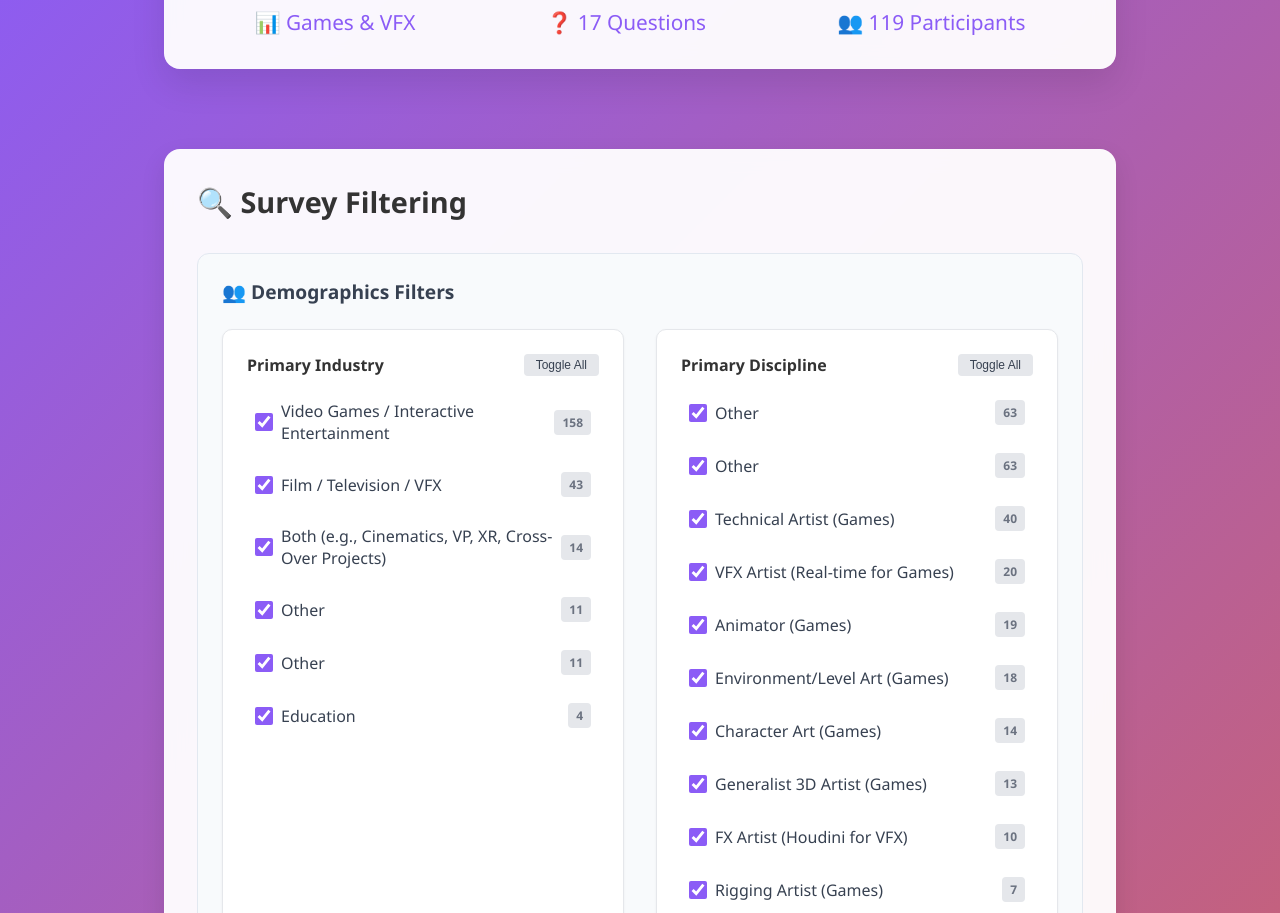
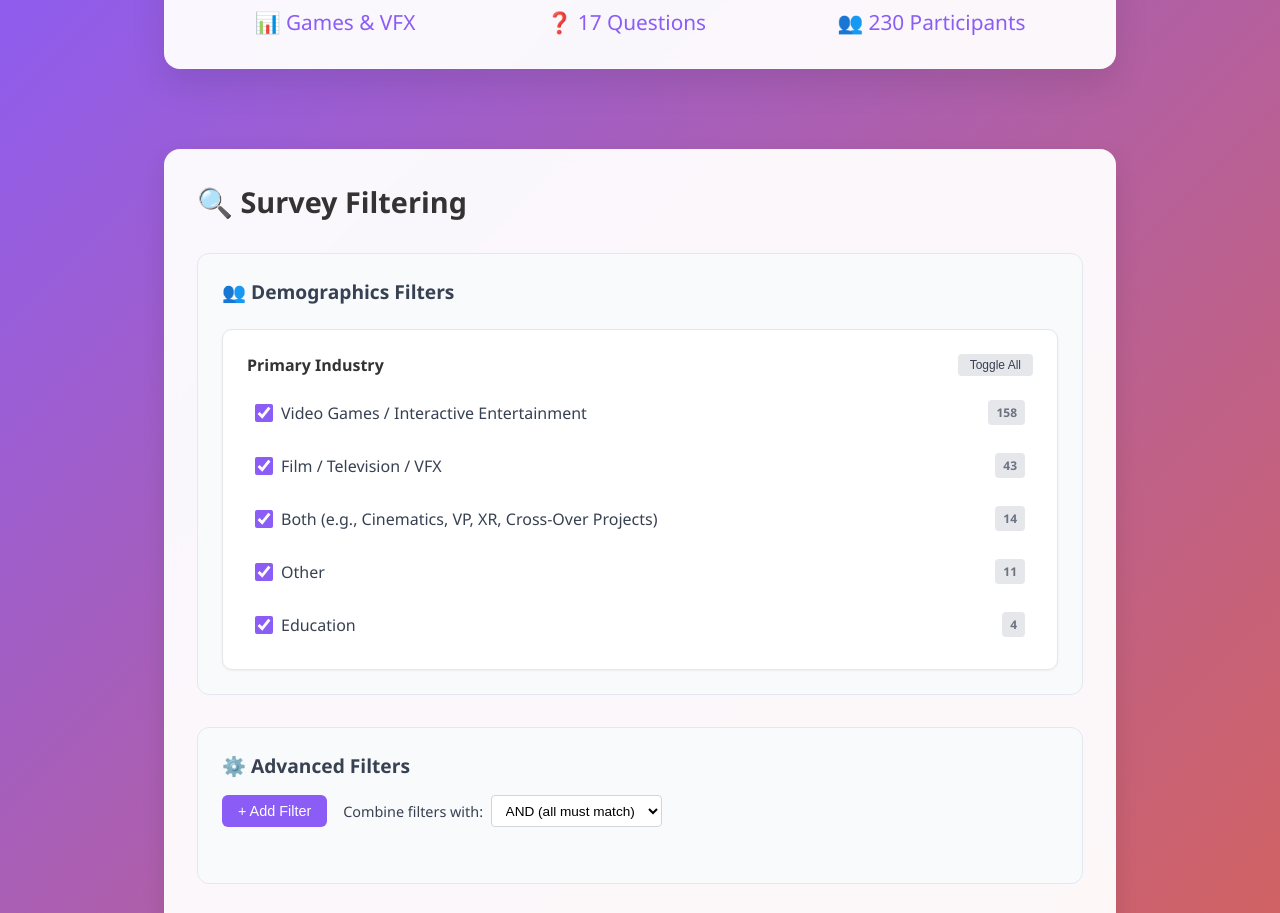
Before and after one commit to BredaUniversityGames/curriculum-prioritization-vfx, a plain HTML site: page index.html in a window 1280 px wide. Shown: the part 128-1041 px from the top of the page. Drawn offline with nearby package versions, Linux system fonts and the light colour scheme.

Commit message:
🤩 done (for now)

```diff
--- a/app.js
+++ b/app.js
@@ -141,8 +141,22 @@ const SurveyApp = {
 
         this.populateQuestionDropdown();
         this.populateDemographicOptions('primary_industry');
-        this.populateDemographicOptions('primary_discipline');
+        // Primary Discipline checkbox UI removed; skip populating.
+        this.updateHeaderStats();
         this.updateFiltersSummary();
+    },
+
+    // Update header stats (participants count)
+    updateHeaderStats() {
+        try {
+            const participantsEl = document.getElementById('participantsCount');
+            if (participantsEl && Array.isArray(this.data.responses)) {
+                const count = this.data.responses.length;
+                participantsEl.textContent = `👥 ${count} Participants`;
+            }
+        } catch (e) {
+            console.warn('Could not update participants count:', e);
+        }
     },
 
     // Populate demographic options with checkboxes
@@ -172,11 +186,15 @@ const SurveyApp = {
             }
         });
 
-        // Add "Other" if there are non-schema responses
+        // Add/merge "Other" bucket for non-schema responses
         const allOptions = [...question.options];
         if (otherCount > 0) {
+            if (!allOptions.includes('Other')) {
                 allOptions.push('Other');
                 counts['Other'] = otherCount;
+            } else {
+                counts['Other'] = (counts['Other'] || 0) + otherCount;
+            }
         }
 
         // Sort options by count (descending)
@@ -282,18 +300,22 @@ const SurveyApp = {
         // Start with all responses
         let filteredData = [...responses];
 
-        // Apply demographic filters
+        // Apply demographic filters (skip if set is empty or UI removed)
         filteredData = filteredData.filter(response => {
-            // Check primary_industry filter
+            const industrySet = this.filters.demographics.primary_industry;
+            if (industrySet && industrySet.size > 0) {
                 const industry = response['primary_industry'];
-            if (industry && !this.filters.demographics.primary_industry.has(industry)) {
+                if (industry && !industrySet.has(industry)) {
                     return false;
                 }
+            }
 
-            // Check primary_discipline filter
+            const disciplineSet = this.filters.demographics.primary_discipline;
+            if (disciplineSet && disciplineSet.size > 0) {
                 const discipline = response['primary_discipline'];
-            if (discipline && !this.filters.demographics.primary_discipline.has(discipline)) {
+                if (discipline && !disciplineSet.has(discipline)) {
                     return false;
+                }
             }
 
             return true;
@@ -995,7 +1017,7 @@ const SurveyApp = {
                         ticks: {
                             display: true, // Show y-axis labels instead of legend
                             callback: yAxisCallback,
-                            maxTicksLimit: 15, // Prevent too many ticks
+                            autoSkip: false,
                             font: {
                                 size: 11
                             },
--- a/index.html
+++ b/index.html
@@ -601,7 +601,7 @@
             <div class="header-stats">
                 <div class="stat-item">📊 Games & VFX</div>
                 <div class="stat-item">❓ 17 Questions</div>
-                <div class="stat-item">👥 119 Participants</div>
+                <div class="stat-item" id="participantsCount">👥 119 Participants</div>
             </div>
         </div>
     </div>
@@ -620,16 +620,6 @@
                             <button class="toggle-all" onclick="SurveyApp.toggleAllDemographic('primary_industry')">Toggle All</button>
                         </h4>
                         <div class="demographic-options" id="primary_industry_options">
-                            <!-- Options will be populated by JavaScript -->
-                        </div>
-                    </div>
-
-                    <div class="demographic-group">
-                        <h4>
-                            Primary Discipline
-                            <button class="toggle-all" onclick="SurveyApp.toggleAllDemographic('primary_discipline')">Toggle All</button>
-                        </h4>
-                        <div class="demographic-options" id="primary_discipline_options">
                             <!-- Options will be populated by JavaScript -->
                         </div>
                     </div>
```
Lines whose indentation alone changed are shown as unchanged.
